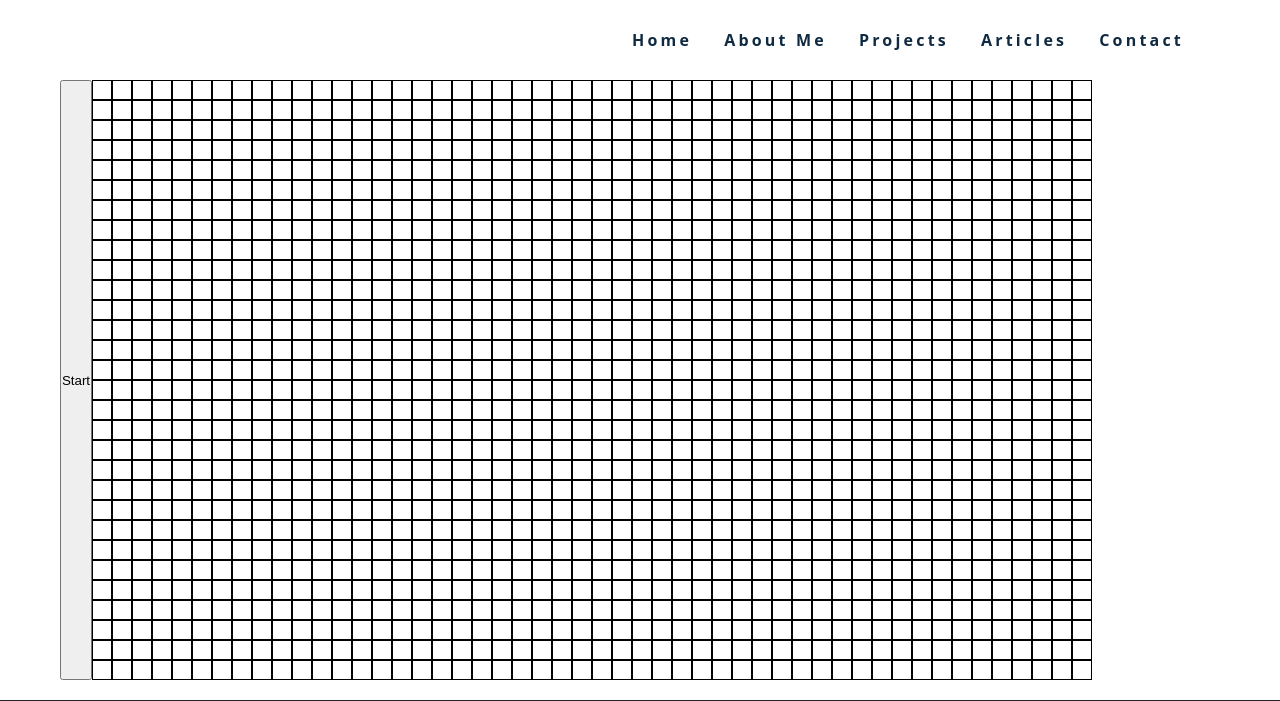
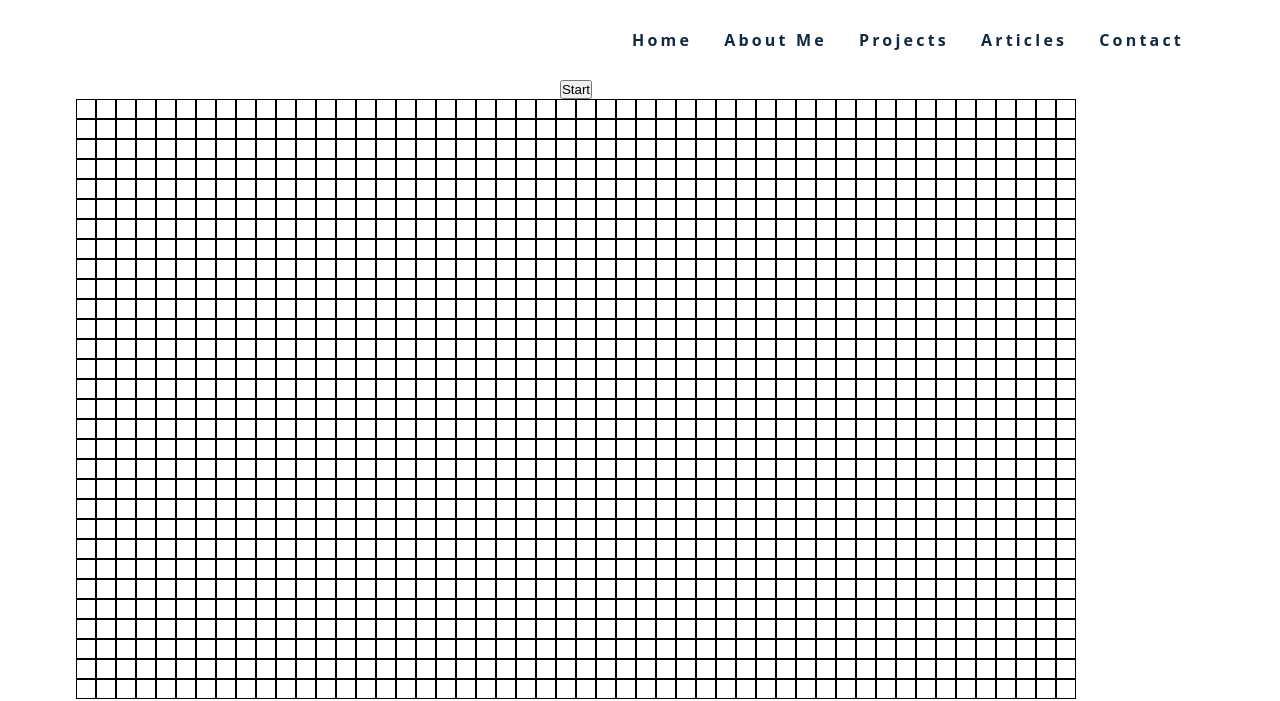
Before and after one commit to JohnFarrellGit/www.johnkevinfarrell.com, a Gatsby site: page /projects/conways-game-of-life in a window 1280 px wide. Shown: the top 701 px of the page. Built offline with nearby package versions, Linux system fonts and the light colour scheme; Gatsby itself is replaced by a stand-in of ours.

Commit message:
move start buttom for GOL over playing grdi

```diff
--- a/src/pages/projects/conways-game-of-life.tsx
+++ b/src/pages/projects/conways-game-of-life.tsx
@@ -70,9 +70,12 @@ const ConwaysGameOfLife = () => {
   return (
     <Layout>
       <SEO title="Game of Life by John Conway" description="Simple implementation of John Conway's game of life" />
-      <main>
+      <Main>
         <GameContainer>
+          <div>
+            <Controls>
               <button onClick={() => setIsPlaying(currPlayValue => !currPlayValue)}>{isPlaying ? 'Stop' : 'Start'}</button>
+            </Controls>
             <GridContainer>
               {
                 grid.map((columns, indexC) => columns.map((_, indexR) => {
@@ -82,8 +85,9 @@ const ConwaysGameOfLife = () => {
                 }))
               }
             </GridContainer>
+          </div>
         </GameContainer>
-      </main>
+      </Main>
     </Layout>
   )
 }
@@ -92,9 +96,14 @@ export default ConwaysGameOfLife;
 
 const GameContainer = styled.div`
   width: 90%;
+  margin-bottom: 20px;
   display: flex;
   justify-content: center;
-  margin-bottom: 20px;
+`
+
+const Controls = styled.div`
+  display: flex;
+  justify-content: center;
 `
 
 const GridContainer = styled.div`
@@ -112,3 +121,7 @@ const Cell = styled.div`
   border: solid 1px black;
   background-color: ${(props: CellI) => props.alive ? 'pink' : 'white'}
 `
+
+const Main = styled.main`
+  margin-bottom: 20px;
+`
```
Lines whose indentation alone changed are shown as unchanged.
